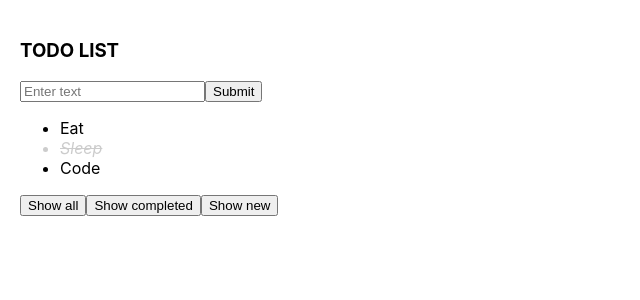
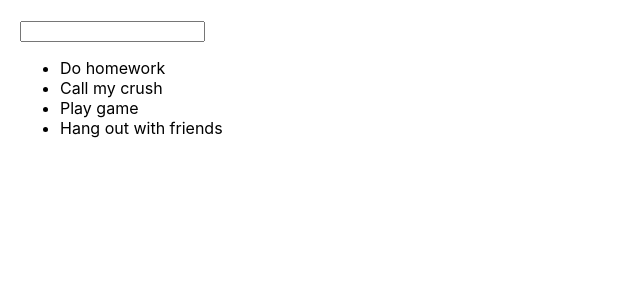
Before and after one commit to kyphans/ReactJS, a React (Create React App) app: page / in a window 1280 px wide. Shown: the top 300 px of the page, without its empty margins (0-640 px from the left). Built offline with nearby package versions, Linux system fonts and the light colour scheme.

Commit message:
TodoForm

```diff
--- a/src/App.js
+++ b/src/App.js
@@ -1,11 +1,13 @@
-import TodoApp from './features/Todo';
+// import TodoApp from './features/Todo';
+import TodoForm from './features/TodoListApp/components/TodoForm';
+import TodoListApp from './features/TodoListApp';
 
 function App() {
 
 
   return (
     <div className="App" style={{ padding: 20 }}>
-      <TodoApp />
+      <TodoListApp />
     </div>
   );
 }
--- /dev/null
+++ b/src/features/TodoListApp/components/TodoForm/index.jsx
@@ -0,0 +1,41 @@
+import React, { useState } from 'react';
+import PropTypes from 'prop-types';
+
+TodoForm.propTypes = {
+    onSubmit: PropTypes.func,
+};
+
+TodoForm.defaultProps = {
+    onSubmit: null,
+}
+
+function TodoForm(props) {
+    const { onSubmit } = props;
+    const [value, setValue] = useState('');
+
+    const handelVauleChange = (e) => {
+        setValue(e.target.value);
+    }
+
+    const handleSubmit = (e) => {
+        e.preventDefault();
+        if (!onSubmit) return;
+        const formValue = {
+            title: value,
+        }
+        onSubmit(formValue)
+        setValue('')
+    }
+
+    return (
+        <form onSubmit={handleSubmit}>
+            <input
+                type="text"
+                value={value}
+                onChange={handelVauleChange}
+            />
+        </form>
+    );
+}
+
+export default TodoForm;
--- /dev/null
+++ b/src/features/TodoListApp/components/TodoList/index.jsx
@@ -0,0 +1,37 @@
+import React from 'react';
+import PropTypes from 'prop-types';
+
+TodoList.propTypes = {
+    todoList: PropTypes.array,
+    onRemove: PropTypes.func,
+};
+
+TodoList.defaulProps = {
+    todoList: null,
+    onRemove: null,
+}
+
+function TodoList(props) {
+
+    const { todoList } = props
+    const { onRemove } = props
+
+    const handleRomoveTodo = (todo) => {
+        onRemove(todo)
+    }
+
+    return (
+        <ul>
+            {todoList.map((todo, index) => (
+                <li
+                    key={index}
+                    onClick={() => handleRomoveTodo(todo)}
+                >
+                    {todo.title}
+                </li>
+            ))}
+        </ul>
+    );
+}
+
+export default TodoList;
--- /dev/null
+++ b/src/features/TodoListApp/index.jsx
@@ -0,0 +1,55 @@
+import React, { useState } from 'react';
+import TodoForm from './components/TodoForm';
+import TodoList from './components/TodoList';
+
+
+function TodoListApp(props) {
+
+
+    const [todoList, setTodoList] = useState([
+        { id: 1, title: 'Do homework' },
+        { id: 2, title: 'Call my crush' },
+        { id: 3, title: 'Play game' },
+        { id: 4, title: 'Hang out with friends' },
+    ])
+
+
+
+    const handleRomoveTodo = (todo) => {
+        // console.log(todoList);
+        const index = todoList.findIndex((x) => (x.id === todo.id))
+        console.log(index);
+        if (index < 0) return;
+
+        const newTodoList = [...todoList]
+        console.log(newTodoList);
+        newTodoList.splice(index, 1)
+        setTodoList(newTodoList)
+    }
+
+    const handleSubmit = (formValue) => {
+        console.log(formValue)
+
+        const newTodo = {
+            id: todoList.length + 1,
+            ...formValue,
+        }
+        const newTodoList = [...todoList]
+        newTodoList.push(newTodo)
+        setTodoList(newTodoList)
+    }
+
+    return (
+        <div>
+            <TodoForm
+                onSubmit={handleSubmit}
+            />
+            <TodoList
+                todoList={todoList}
+                onRemove={handleRomoveTodo}
+            />
+        </div>
+    );
+}
+
+export default TodoListApp;
```
